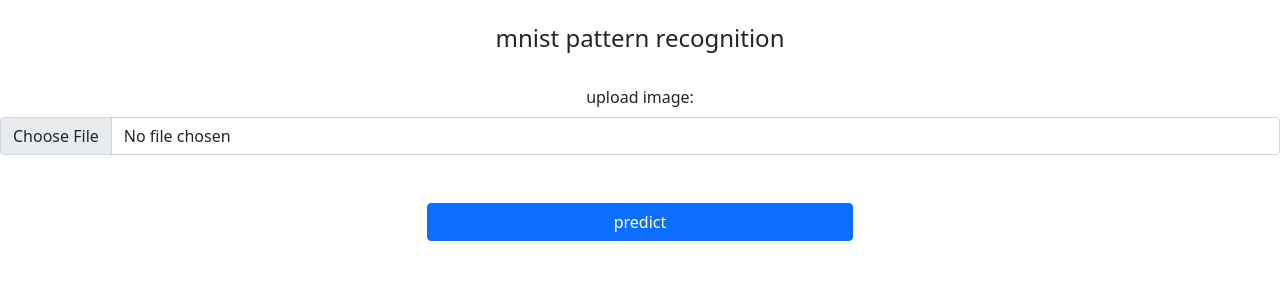
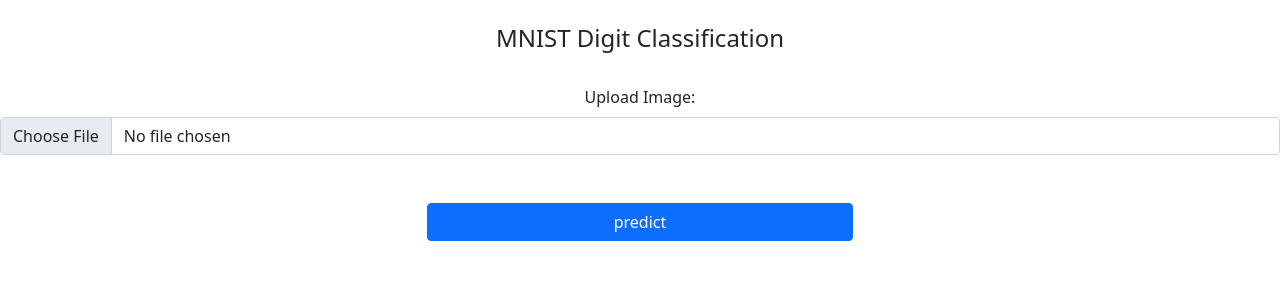
Before and after one commit to emlopsinfy/EMLOFromSession2, a Flask app: page / in a window 1280 px wide. Shown: the top 300 px of the page. Run offline with Flask 2, Linux system fonts and the light colour scheme.

Commit message:
templates

```diff
--- a/app/templates/home.html
+++ b/app/templates/home.html
@@ -1,13 +1,12 @@
 <link href="https://cdn.jsdelivr.net/npm/bootstrap@5.1.1/dist/css/bootstrap.min.css" rel="stylesheet" integrity="sha384-f3w7mx95pdgytmzzmecangseqb83dfgtowi0imjiwaevhan4fjkqjbyhzmi3ahiu" crossorigin="anonymous">
 <br/>
-<h4 class="text-center">mnist pattern recognition</h4>
+	<h4 class="text-center">MNIST Digit Classification</h4>
 <br/>
-<form method="post" action='/predict' enctype="multipart/form-data" class="w3-container">
+<form method="post" action='/predict' enctype="multipart/form-data">
 	<div class="mb-5 text-center">
-		<label for="formfile" class="form-label">upload image:</label>
+		<label for="formfile" class="form-label">Upload Image:</label>
 		<input class="form-control" type="file" name="file" id="formfile">
 	</div>
-
 	<div class="d-grid gap-2 col-4 mx-auto">
 		<button class="btn btn-primary" type="submit">predict</button>
 	</div>
@@ -19,5 +18,5 @@
 </p>
 {% endif%}
 {% if prediction %}
-<h6 class="text-center">prediction is {{prediction}}</h6>
+	<h6 class="text-center">prediction is {{prediction}}</h6>
 {% endif %}
```
